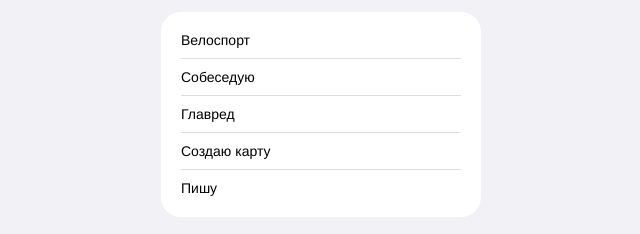
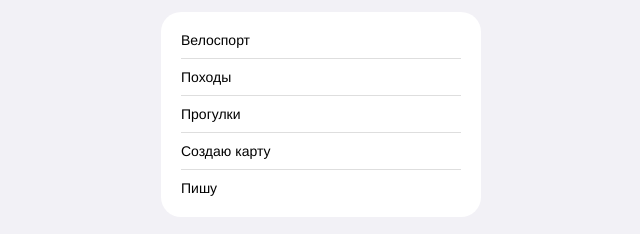
Before and after one commit to Arzor134/CV, a plain HTML site: page index.html in a window 1280 px wide. Shown: the part 471-705 px from the top of the page, 319-959 px from the left. Drawn offline with Linux system fonts and the light colour scheme.

Commit message:
Update index.html

```diff
--- a/index.html
+++ b/index.html
@@ -44,10 +44,10 @@
             <p class="links__title">Велоспорт</p>
           </li>
           <li class="links__link">
-            <p class="links__title">Собеседую</p>
+            <p class="links__title">Походы</p>
           </li>
           <li class="links__link">
-            <p class="links__title">Главред</p>
+            <p class="links__title">Прогулки</p>
           </li>
           <li class="links__link">
             <p class="links__title">Создаю карту</p>
@@ -59,7 +59,7 @@
       </section>
     </main>
     <footer>
-      <a class="button-link" href=""> Жить хорошо! </a>
+      <a class="button-link" href="">Жить хорошо!</a>
     </footer>
   </body>
 </html>
```
